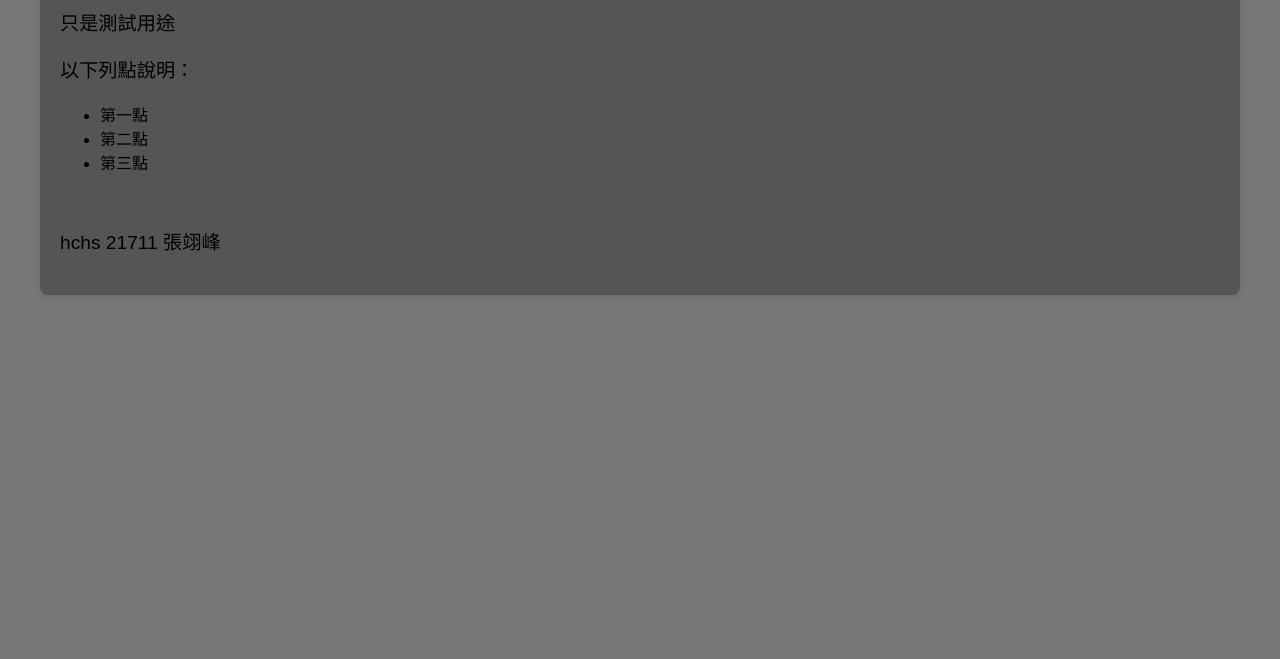
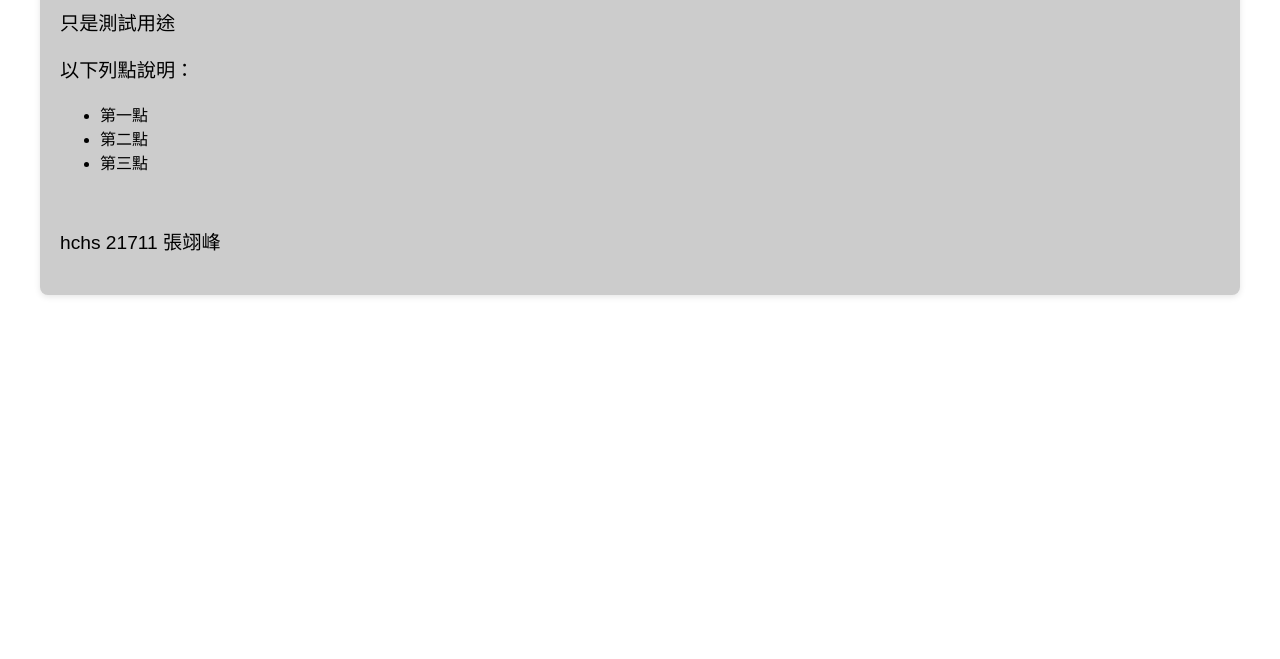
Before and after one commit to yifeng0222/yifeng0222.github.io, a plain HTML site: page index.html in a window 1280 px wide. Shown: the part 141-800 px from the top of the page. Drawn offline with Linux system fonts and the light colour scheme.

Commit message:
Update index.html

```diff
--- a/index.html
+++ b/index.html
@@ -5,10 +5,10 @@
     <title>測試用網站</title>
     <meta name="viewport" content="width=device-width, initial-scale=1.0">
     <style>
-        body { font-family: Arial, sans-serif; margin: 40px; background: #777777; }
+        body { font-family: Arial, sans-serif; margin: 40px; background: #ffffff; }
         h1 { color: #3355aa; }
         p { font-size: 1.2em; }
-        .box { background: #555; padding: 20px; border-radius: 8px; box-shadow: 0 2px 6px rgba(0,0,0,0.1);}
+        .box { background: #ccc; padding: 20px; border-radius: 8px; box-shadow: 0 2px 6px rgba(0,0,0,0.1);}
     </style>
 </head>
 <body>
```
